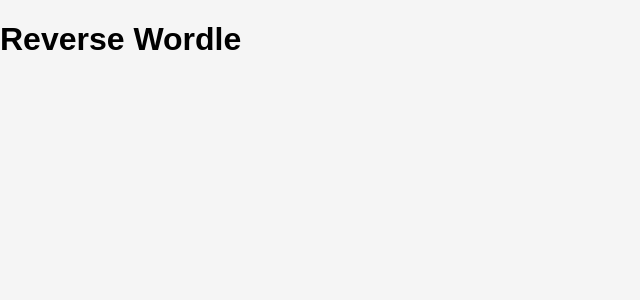
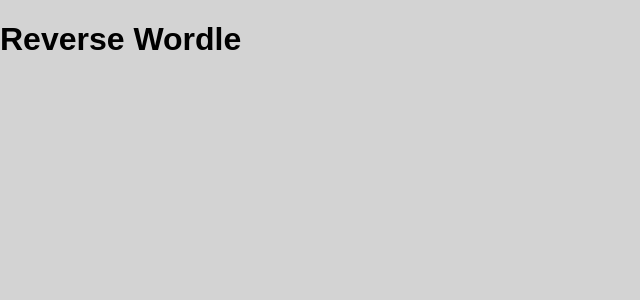
Before and after one commit to mannianurag/reverse-wordle, a React (Create React App) app: page / in a window 1280 px wide. Shown: the top 300 px of the page, without its empty margins (0-640 px from the left). Built offline with nearby package versions, Linux system fonts and the light colour scheme.

Commit message:
Update index.css

```diff
--- a/src/index.css
+++ b/src/index.css
@@ -4,5 +4,5 @@
 body {
   margin: 0;
   font-family: Arial, sans-serif;
-  background-color: #f5f5f5;
+  background-color: lightgray;
 }
```
